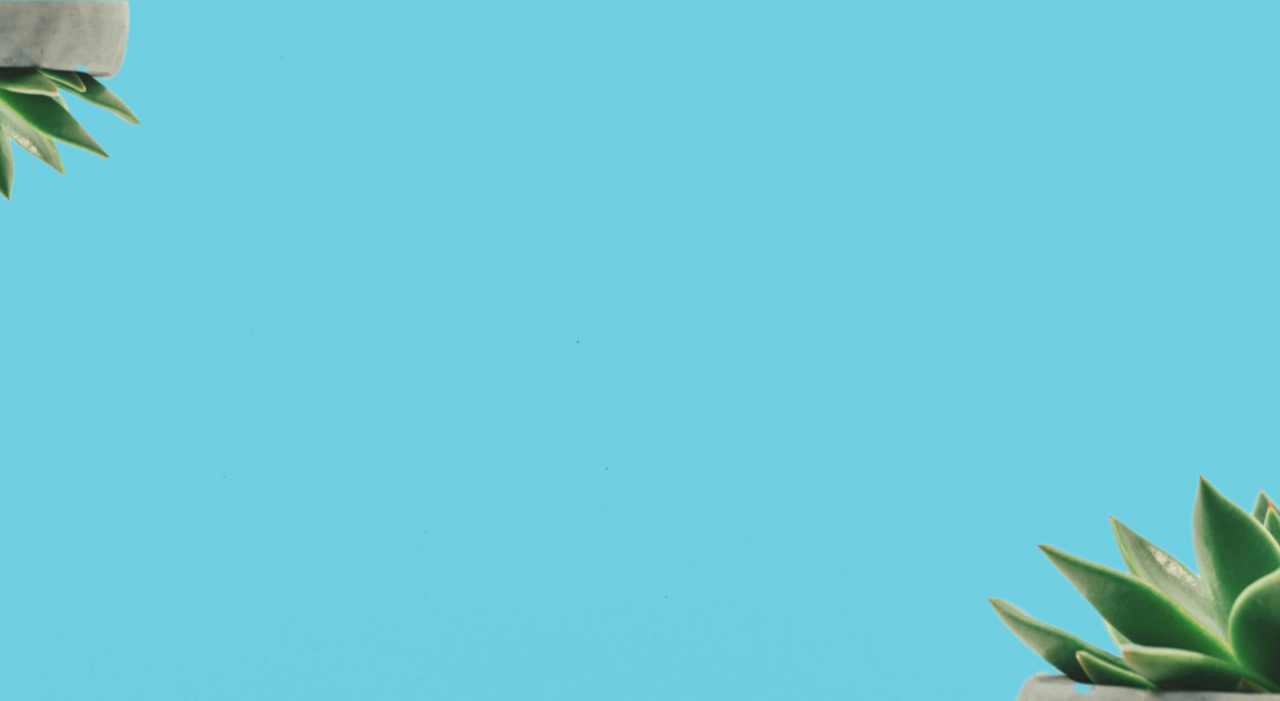
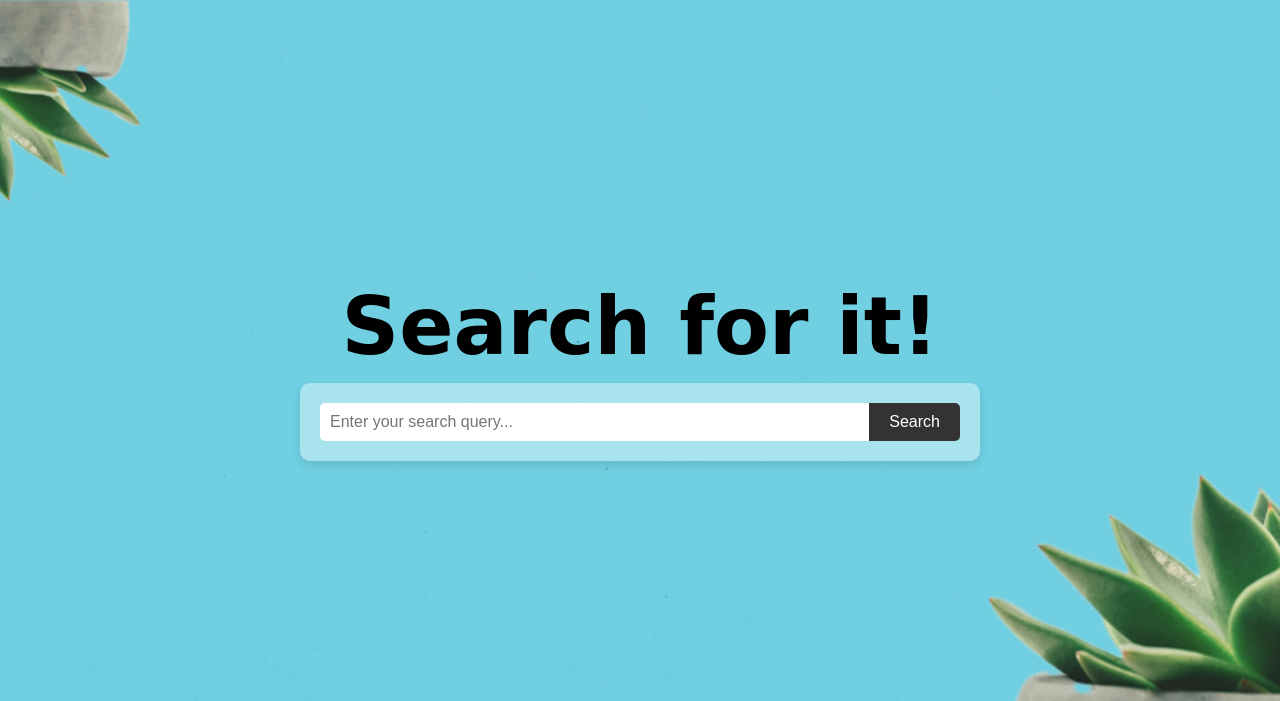
Before and after one commit to michaeltwo/searchLite, a Django app: page /searchLite/search/ in a window 1280 px wide. Shown: the top 701 px of the page. Run offline with Django 4.2, Linux system fonts and the light colour scheme.

Commit message:
added upload and search page changes

```diff
--- a/searchLite/app/templates/search.html
+++ b/searchLite/app/templates/search.html
@@ -20,8 +20,47 @@
             align-items: center;
             flex-direction: column;
         }
+        .search-container {
+            width: 50%;
+            padding: 20px;
+            background-color: rgba(255, 255, 255, 0.4); /* Transparent white background */
+            border-radius: 10px;
+            box-shadow: 0 4px 8px rgba(0, 0, 0, 0.1); /* Box shadow for depth */
+            display: flex;
+            justify-content: center;
+            align-items: center;
+        }
+
+        .search-input {
+            flex: 1; /* Take up remaining space */
+            padding: 10px;
+            font-size: 16px;
+            border: none;
+            border-radius: 5px 0 0 5px;
+            outline: none;
+        }
+
+        .search-button {
+            padding: 10px 20px;
+            font-size: 16px;
+            background-color: #333;
+            color: #fff;
+            border: none;
+            border-radius: 0 5px 5px 0;
+            cursor: pointer;
+            transition: background-color 0.3s ease;
+        }
+
+        .search-button:hover {
+            background-color: #555;
+        }
     </style>
 </head>
 <body>
-
+    <h1 style="max-width: 100%; font-family: 'Dancing Script' , cursive; font-size: 10vh; margin-top: -60px; margin-bottom: 10px;">Search for it!</h1>
+    <div class="search-container">
+        <input type="text" class="search-input" placeholder="Enter your search query...">
+        <button class="search-button">Search</button>
+    </div>
 </body>
+</html>
--- a/searchLite/app/templates/upload.html
+++ b/searchLite/app/templates/upload.html
@@ -72,7 +72,7 @@
     </style>
 </head>
 <body>
-    <h1 style="font-family: 'Dancing Script' , cursive; font-size: 8vh; margin-bottom: 5px;">Upload Files</h1>
+    <h1 style="font-family: 'Dancing Script' , cursive; font-size: 8vh; margin-bottom: 5px; margin-top: -15px;">Upload Files</h1>
     <div id="upload-container">
         <div id="upload-icon" style="padding-top: 25px;">
             <img src="{% static 'upload.png' %}" alt="Upload Icon" style="width: 150px;">
@@ -84,6 +84,8 @@
             <button id="choose-file-btn" onclick="document.getElementById('file-input').click()">Choose a file</button>
             <button id="choose-file-btn" onclick="document.getElementById('file-input').click()">Upload file</button>
         </div>
+        <ul id="file-list"></ul>
     </div>
 
 </body>
+</html>
```
